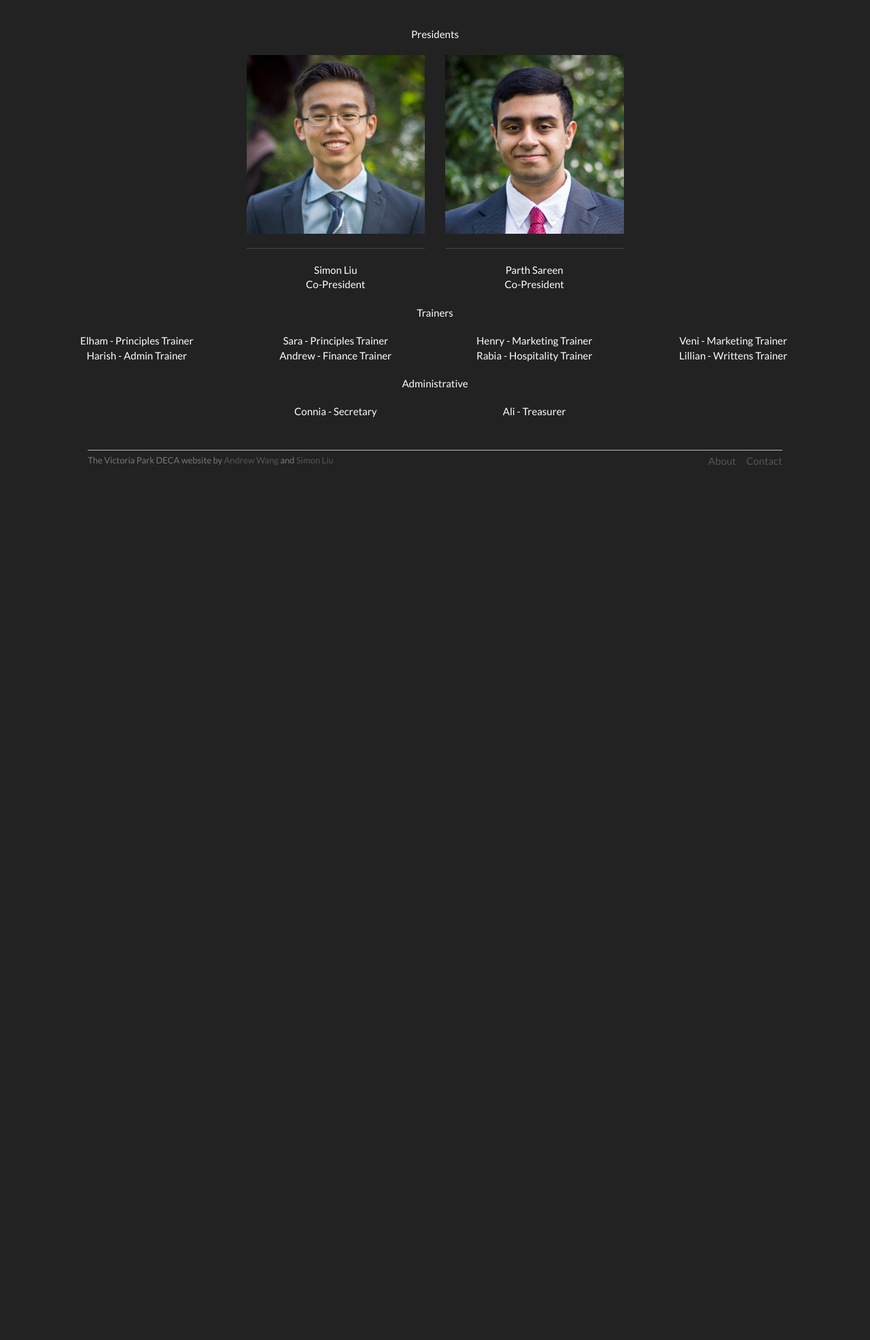
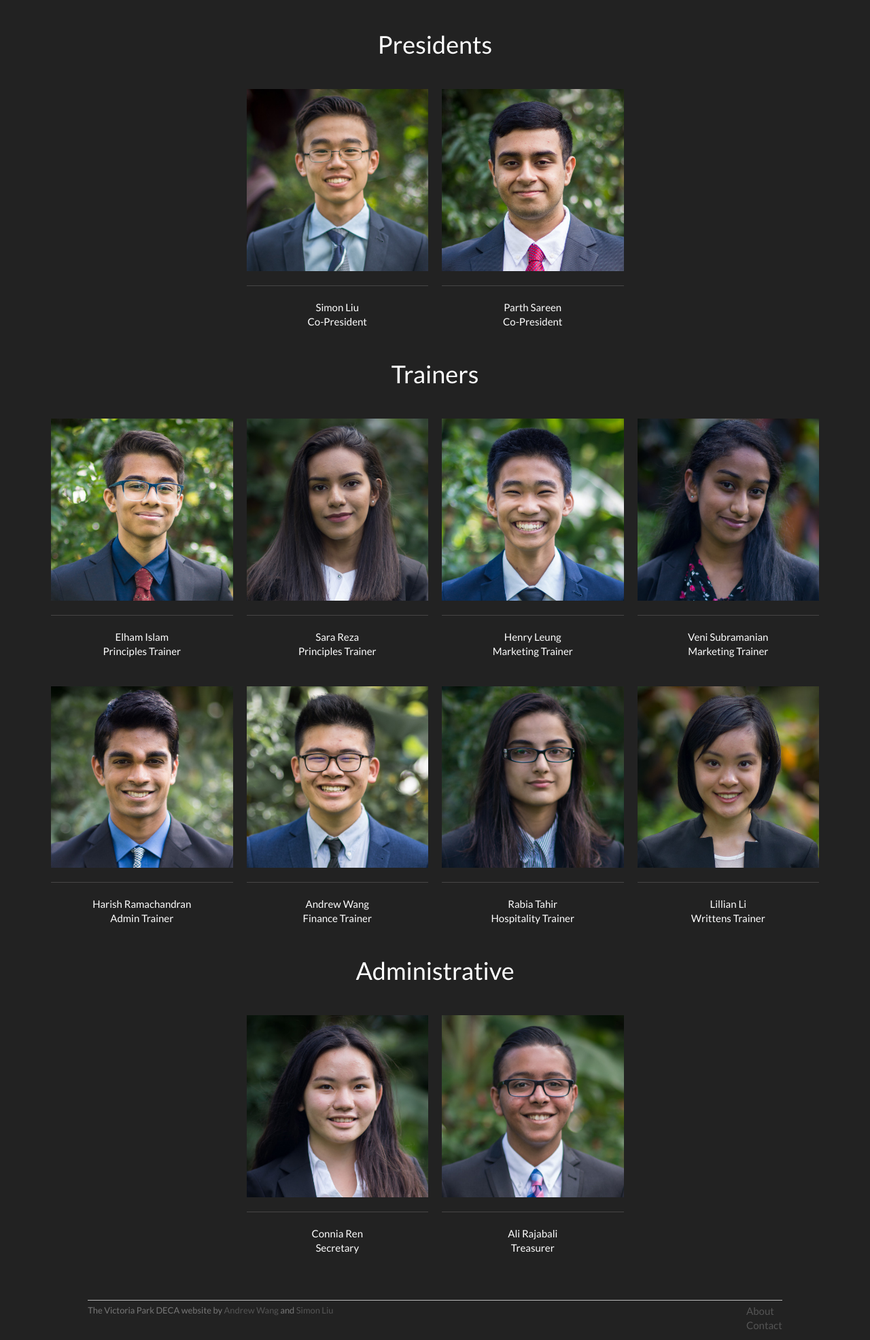
Before and after one commit to cyamonide/vp-deca, a PHP site: page /executives.php in a window 1280 px wide. Shown: the part 60-2032 px from the top of the page at 68% size. Before the commit the page ends 745 px from the top, so only its background shows below. Run offline with PHP 8.4, Linux system fonts and the light colour scheme; data that the repository does not hold is empty; some libraries are stand-ins or nearby versions.

Commit message:
Add all exec photos to page

```diff
--- a/assets/stylesheets/custom.css
+++ b/assets/stylesheets/custom.css
@@ -99,6 +99,8 @@ footer ul {
   list-style: none;
 }
 footer ul li {
+The site's currently under maintenance; I'm still working on it.
+Here's the executives page with
   float: left;
   margin-left: 15px;
 }
@@ -123,17 +125,23 @@ footer ul li {
 }
 
 /* EXECUTIVE PAGE */
+#exec-container {
+}
+#exec-container div {
+  padding: 10px;
+}
 #exec-container div div {
   text-align: center;
 }
 #exec-container div div img {
   display: block;
-  max-width: 100%;
-  max-height: 100%;
-  width: auto;
-  height: auto;
+  margin: auto;
+  max-width: 300px;
+  max-height: 300px;
+  width: 100%;
+  height: 100%;
 }
 
 .exec-section {
-  padding: 20px;
+  font-size: 36px;
 }
--- a/executives.php
+++ b/executives.php
@@ -51,17 +51,33 @@
     </div>
 
     <div class="row">
-      <div class="col-sm-3">Elham - Principles Trainer</div>
-      <div class="col-sm-3">Sara - Principles Trainer</div>
-      <div class="col-sm-3">Henry - Marketing Trainer</div>
-      <div class="col-sm-3">Veni - Marketing Trainer</div>
+      <div class="col-sm-3">
+        <img src="/assets/images/mugshots/eislam.jpg"><hr>
+        Elham Islam<br>Principles Trainer</div>
+      <div class="col-sm-3">
+        <img src="/assets/images/mugshots/sreza.jpg"><hr>
+        Sara Reza<br>Principles Trainer</div>
+      <div class="col-sm-3">
+        <img src="/assets/images/mugshots/hzhang.jpg"><hr>
+        Henry Leung<br>Marketing Trainer</div>
+      <div class="col-sm-3">
+        <img src="/assets/images/mugshots/vsubramanian.jpg"><hr>
+        Veni Subramanian<br>Marketing Trainer</div>
     </div>
 
     <div class="row">
-      <div class="col-sm-3">Harish - Admin Trainer</div>
-      <div class="col-sm-3">Andrew - Finance Trainer</div>
-      <div class="col-sm-3">Rabia - Hospitality Trainer</div>
-      <div class="col-sm-3">Lillian - Writtens Trainer</div>
+      <div class="col-sm-3">
+        <img src="/assets/images/mugshots/hramachandran.jpg"><hr>
+        Harish Ramachandran<br>Admin Trainer</div>
+      <div class="col-sm-3">
+        <img src="/assets/images/mugshots/awang.jpg"><hr>
+        Andrew Wang<br>Finance Trainer</div>
+      <div class="col-sm-3">
+        <img src="/assets/images/mugshots/rtahir.jpg"><hr>
+        Rabia Tahir<br>Hospitality Trainer</div>
+      <div class="col-sm-3">
+        <img src="/assets/images/mugshots/lli.jpg"><hr>
+        Lillian Li<br>Writtens Trainer</div>
     </div>
 
     <div class="row exec-section">
@@ -70,8 +86,12 @@
 
     <div class="row">
       <div class="col-sm-3"></div>
-      <div class="col-sm-3">Connia - Secretary</div>
-      <div class="col-sm-3">Ali - Treasurer</div>
+      <div class="col-sm-3">
+        <img src="/assets/images/mugshots/cren.jpg"><hr>
+        Connia Ren<br>Secretary</div>
+      <div class="col-sm-3">
+        <img src="/assets/images/mugshots/arajabali.jpg"><hr>
+        Ali Rajabali<br>Treasurer</div>
       <div class="col-sm-3"></div>
     </div>
 
```
